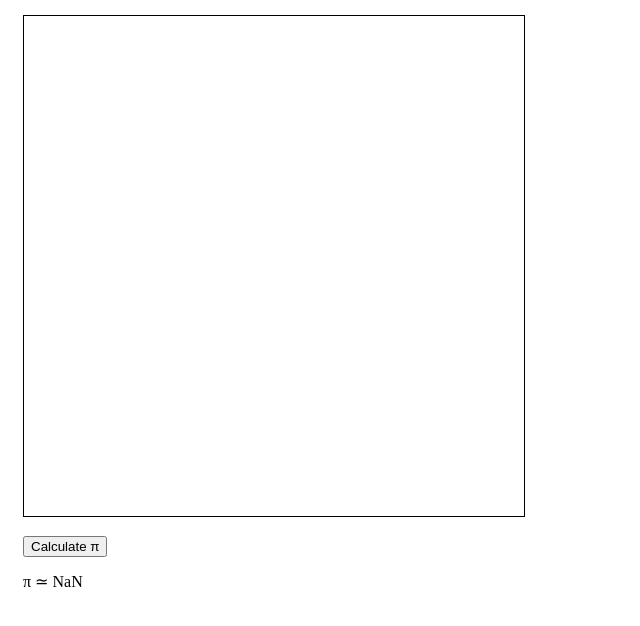
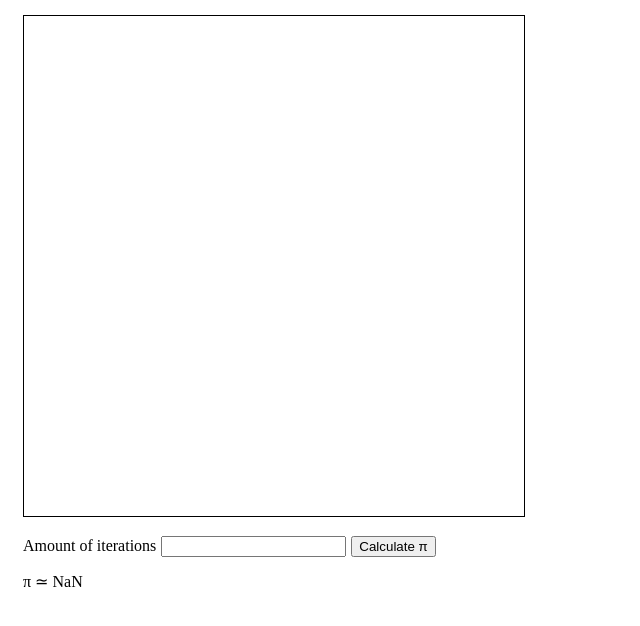
Before and after one commit to jonasfabian/monte-carlo, an Angular app: page / in a window 1280 px wide. Shown: the top 626 px of the page, without its empty margins (0-640 px from the left). Built offline with nearby package versions, Linux system fonts and the light colour scheme.

Commit message:
added iteration input

```diff
--- a/src/app/overview/overview.component.html
+++ b/src/app/overview/overview.component.html
@@ -2,7 +2,9 @@
   <canvas id="canvas" #canvas></canvas>
 </div>
 <div class="set-margin">
-  <button (click)="start()">Calculate π</button>
+  <label for="iterationInput">Amount of iterations</label>
+  <input style="margin-left: 5px;" id="iterationInput" #iterationInput type="number">
+  <button style="margin-left: 5px;" (click)="start()">Calculate π</button>
 </div>
 <div class="set-margin">
   π ≃ {{pi}}
--- a/src/app/overview/overview.component.ts
+++ b/src/app/overview/overview.component.ts
@@ -11,6 +11,7 @@ export class OverviewComponent implements OnInit {
   }
 
   @ViewChild('canvas', {static: true}) canvas: ElementRef<HTMLCanvasElement>;
+  @ViewChild('iterationInput', {static: true}) iterationInput: ElementRef;
   ctx: CanvasRenderingContext2D;
   radius = 500;
   inSquare = 0;
@@ -31,7 +32,7 @@ export class OverviewComponent implements OnInit {
   start(): void {
     let index = 0;
     this.ctx.clearRect(0, 0, this.canvas.nativeElement.width, this.canvas.nativeElement.height);
-    while (index <= 100000) {
+    while (index <= this.iterationInput.nativeElement.value) {
       this.checkInCircle(Math.floor(Math.random() * 500), Math.floor(Math.random() * 500));
       this.calculatePi();
       index++;
```
